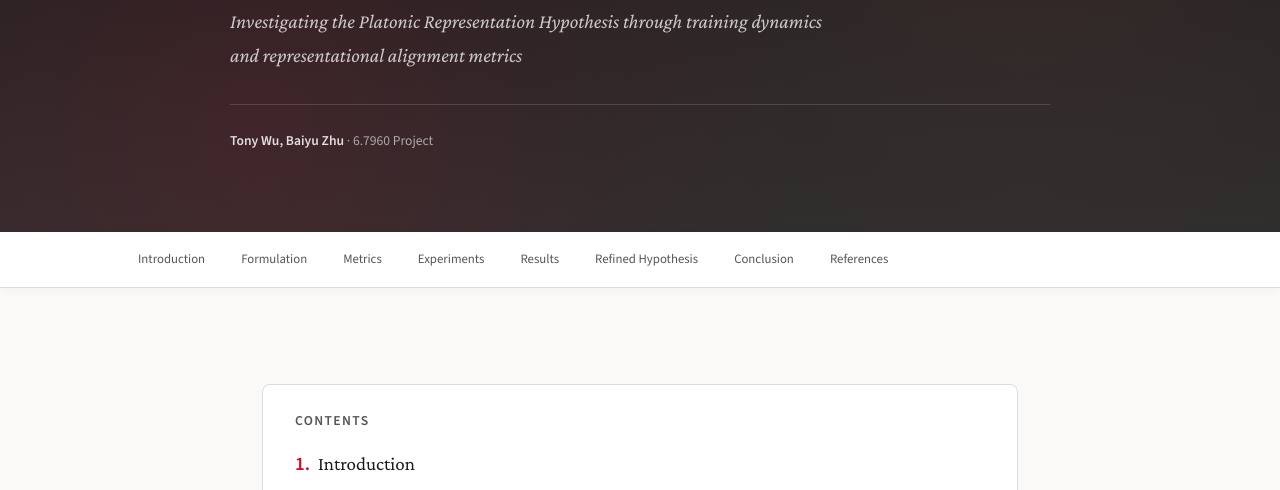
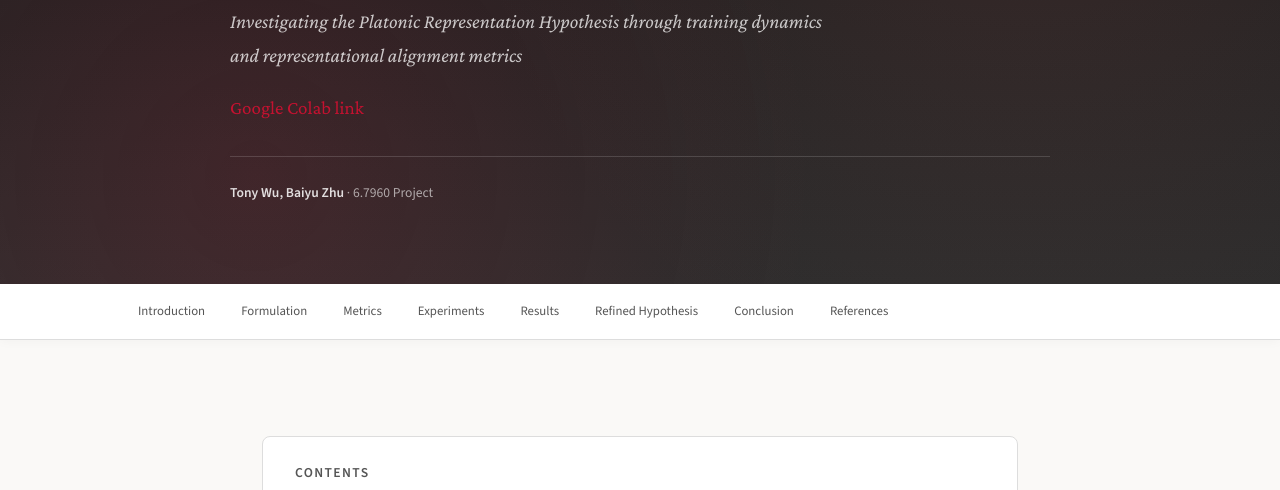
Before and after one commit to tesoeto/Platonic_Representation_Project, a plain HTML site: page main.html in a window 1280 px wide. Shown: the part 254-744 px from the top of the page. Drawn offline with nearby package versions, Linux system fonts and the light colour scheme.

Commit message:
added colab link

```diff
--- a/main.html
+++ b/main.html
@@ -43,6 +43,7 @@
           Investigating the Platonic Representation Hypothesis through training
           dynamics and representational alignment metrics
         </p>
+        <a href="https://colab.research.google.com/drive/1F37Nl5OVtF7MR7-MUe-cXkg4phUOagdm#scrollTo=lTiS4zjpv_wx">Google Colab link</a>
         <div class="meta">
           <span class="authors">Tony Wu, Baiyu Zhu</span> · 6.7960 Project
         </div>
```
